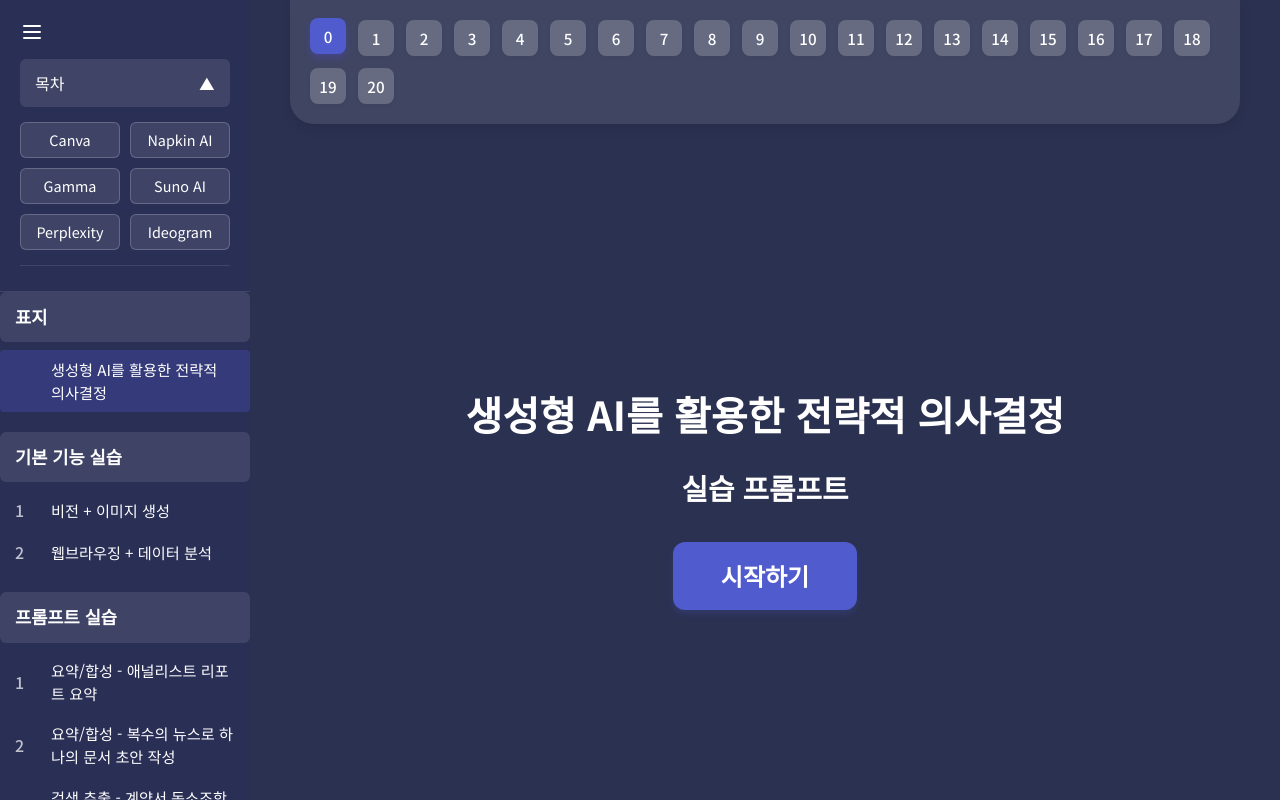
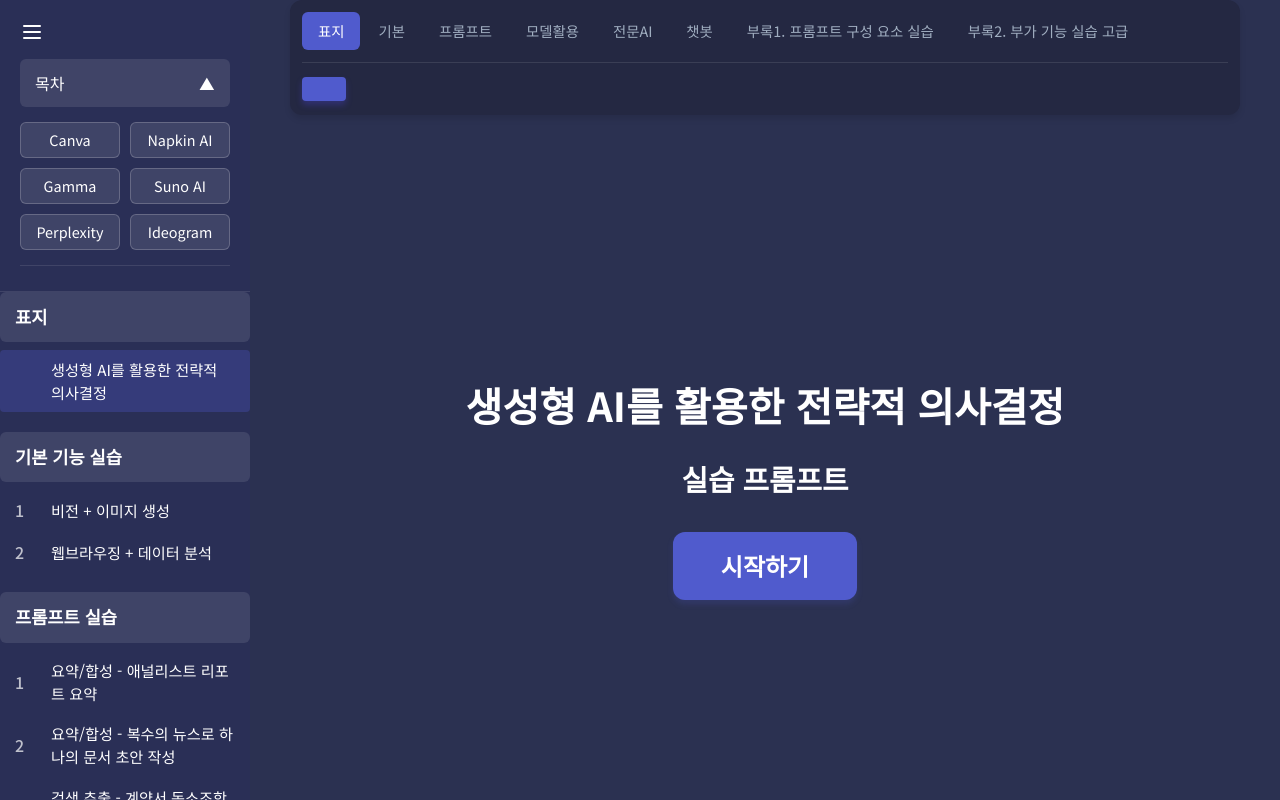
Before and after one commit to whouse-kr/pmng, a React (Vite) app: page / in a window 1280 px wide. Built offline with nearby package versions, Linux system fonts and the light colour scheme.

Commit message:
탭뷰로

```diff
--- a/src/App.css
+++ b/src/App.css
@@ -127,7 +127,72 @@ body, html {
 }
 
 .slide-nav {
-  flex-shrink: 0;
+  padding: 12px;
+  background-color: #242842;
+  border-radius: 12px;
+  margin-bottom: 24px;
+  box-shadow: 0 4px 6px rgba(0, 0, 0, 0.1);
+}
+
+.slide-nav::-webkit-scrollbar {
+  height: 4px;
+}
+
+.slide-nav::-webkit-scrollbar-track {
+  background: rgba(255, 255, 255, 0.1);
+}
+
+.slide-nav::-webkit-scrollbar-thumb {
+  background: rgba(255, 255, 255, 0.2);
+  border-radius: 2px;
+}
+
+.slide-nav-group {
+  display: inline-flex;
+  align-items: center;
+  gap: 6px;
+  background-color: #2d324f;
+  padding: 4px 8px;
+  border-radius: 6px;
+}
+
+.group-label {
+  font-size: 0.85rem;
+  color: #a0aec0;
+  padding: 2px 6px;
+  font-weight: 500;
+  border-right: 1px solid rgba(255, 255, 255, 0.1);
+  margin-right: 4px;
+}
+
+.button-group {
+  display: flex;
+  gap: 2px;
+}
+
+.slide-nav-button {
+  background: none;
+  border: none;
+  border-radius: 4px;
+  padding: 4px 8px;
+  min-width: 44px;
+  height: 24px;
+  font-size: 0.85rem;
+  color: #a0aec0;
+  cursor: pointer;
+  transition: all 0.2s ease;
+  text-align: center;
+}
+
+.slide-nav-button:hover {
+  background-color: #505BCD;
+  color: white;
+}
+
+.slide-nav-button.active {
+  background-color: #505BCD;
+  color: white;
+  font-weight: 500;
 }
 
 .slide-title-main {
@@ -488,25 +553,6 @@ li {
   }
 }
 
-.slide-nav {
-  background-color: rgba(255, 255, 255, 0.1);
-  backdrop-filter: blur(12px);
-  border-bottom-left-radius: 24px;
-  border-bottom-right-radius: 24px;
-  box-shadow: 0 4px 12px rgba(0, 0, 0, 0.1);
-  display: none;
-  position: sticky;
-  top: 0;
-  padding: 20px;
-  z-index: 10;
-  display: flex;
-  flex-wrap: wrap;
-  gap: 12px;
-  margin-bottom: 24px;
-  justify-content: flex-start;
-  max-width: 100%;
-}
-
 .sidebar.closed ~ .main-content .slide-nav {
   display: flex;
 }
@@ -851,3 +897,105 @@ li {
 .current-slide {
   background-color: rgba(80, 91, 205, 0.3);
 }
+
+.tab-list {
+  display: flex;
+  gap: 2px;
+  margin-bottom: 12px;
+  border-bottom: 1px solid rgba(255, 255, 255, 0.1);
+  padding-bottom: 12px;
+}
+
+.tab-item {
+  background-color: #2d324f;
+  border-radius: 6px;
+  overflow: hidden;
+}
+
+.tab-label {
+  font-size: 0.9rem;
+  color: #a0aec0;
+  padding: 8px 12px;
+  font-weight: 500;
+  cursor: pointer;
+  user-select: none;
+  border-left: 3px solid transparent;
+  transition: all 0.2s ease;
+}
+
+.tab-item.active .tab-label {
+  color: white;
+  background-color: #363b5c;
+  border-left-color: #505BCD;
+}
+
+.tab-content {
+  display: none;
+  padding: 8px 12px;
+  background-color: #363b5c;
+  gap: 4px;
+}
+
+.tab-item.active .tab-content {
+  display: flex;
+  flex-wrap: wrap;
+}
+
+.tab-button {
+  background: none;
+  border: none;
+  padding: 8px 16px;
+  font-size: 0.9rem;
+  color: #a0aec0;
+  cursor: pointer;
+  border-radius: 6px;
+  transition: all 0.2s ease;
+}
+
+.tab-button:hover {
+  background-color: #363b5c;
+  color: white;
+}
+
+.tab-button.active {
+  background-color: #505BCD;
+  color: white;
+  font-weight: 500;
+}
+
+.slide-buttons {
+  display: flex;
+  gap: 8px;
+  padding-top: 4px;
+}
+
+.button-group {
+  display: flex;
+  gap: 4px;
+  flex-wrap: wrap;
+}
+
+.slide-nav-button {
+  background: none;
+  border: none;
+  border-radius: 4px;
+  padding: 4px 8px;
+  min-width: 44px;
+  height: 24px;
+  font-size: 0.85rem;
+  color: #a0aec0;
+  cursor: pointer;
+  transition: all 0.2s ease;
+  text-align: center;
+}
+
+.slide-nav-button:hover {
+  background-color: #363b5c;
+  color: white;
+}
+
+.slide-nav-button.active {
+  background-color: #505BCD;
+  color: white;
+  font-weight: 500;
+}
--- a/src/App.jsx
+++ b/src/App.jsx
@@ -441,15 +441,71 @@ function App() {
       {/* Main Content */}
       <div className="main-content">
         <div className="slide-nav">
-          {prompts.slides.map((slide, index) => (
+          <div className="tab-list">
+            {Object.values(prompts.slides.reduce((groups, slide, index) => {
+              if (!groups[slide.group]) {
+                groups[slide.group] = {
+                  group: slide.group,
+                  slides: []
+                };
+              }
+              groups[slide.group].slides.push({ slide, index });
+              return groups;
+            }, {})).map(({ group, slides }, groupIndex) => {
+              const getShortGroupName = (name) => {
+                if (name === "표지") return "표지";
+                if (name === "기본 기능 실습") return "기본";
+                if (name === "프롬프트 실습") return "프롬프트";
+                if (name === "다양한 모델 활용 실습") return "모델활용";
+                if (name === "분야별 전문 생성AI") return "전문AI";
+                if (name === "GPT 맞춤 챗봇 제작") return "챗봇";
+                if (name.startsWith("부록")) return name;
+                return name;
+              };
+
+              const isActive = slides.some(({ index }) => index === currentSlide);
+
+              return (
+                <button
+                  key={group}
+                  className={`tab-button ${isActive ? 'active' : ''}`}
+                  onClick={() => setCurrentSlide(slides[0].index)}
+                >
+                  {getShortGroupName(group)}
+                </button>
+              );
+            })}
+          </div>
+          <div className="slide-buttons">
+            {Object.values(prompts.slides.reduce((groups, slide, index) => {
+              if (!groups[slide.group]) {
+                groups[slide.group] = {
+                  group: slide.group,
+                  slides: []
+                };
+              }
+              groups[slide.group].slides.push({ slide, index });
+              return groups;
+            }, {})).map(({ group, slides }, groupIndex) => {
+              const isActive = slides.some(({ index }) => index === currentSlide);
+
+              if (!isActive) return null;
+
+              return (
+                <div key={group} className="button-group">
+                  {slides.map(({ slide, index }) => (
                     <button
                       key={index}
                       className={`slide-nav-button ${currentSlide === index ? 'active' : ''}`}
                       onClick={() => setCurrentSlide(index)}
                     >
-              {index}
+                      {group === "표지" ? "" : `${groupIndex + 1}-${slides.findIndex(s => s.index === index) + 1}`}
                     </button>
                   ))}
+                </div>
+              );
+            })}
+          </div>
         </div>
 
         {currentSlide === 0 ? (
```
Lines whose indentation alone changed are shown as unchanged.
